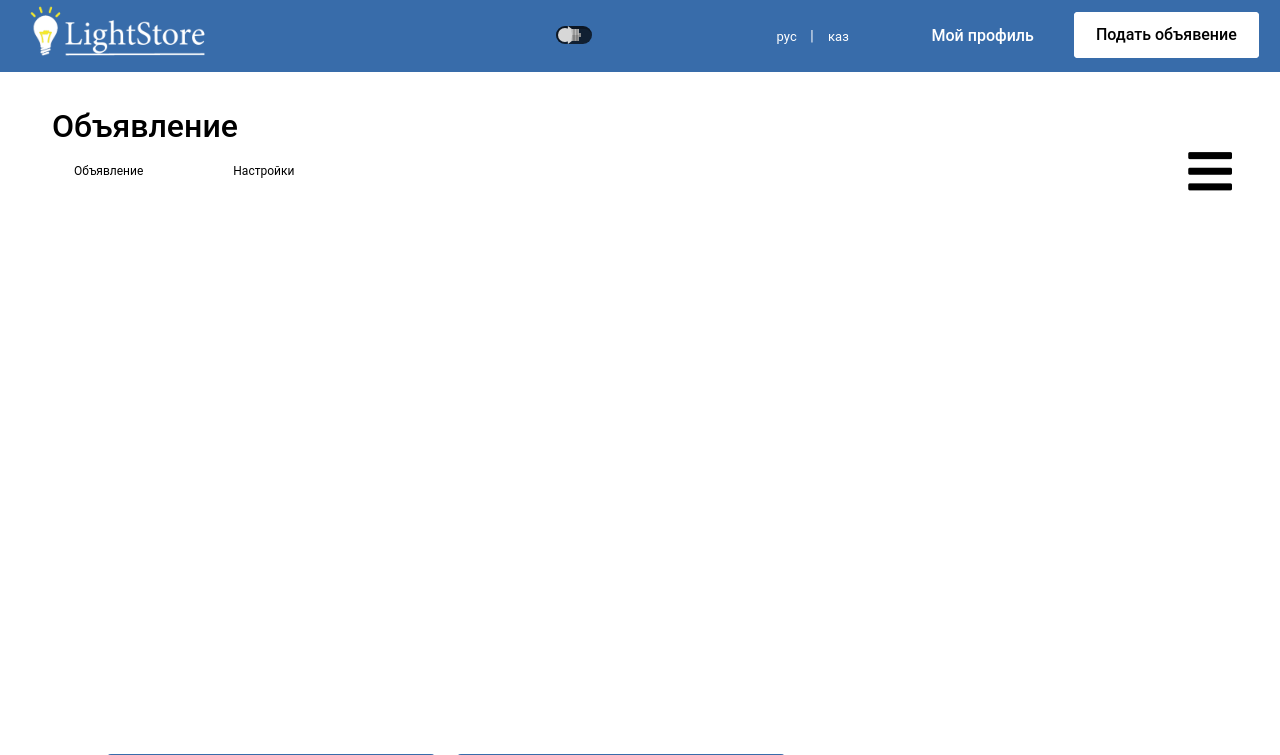
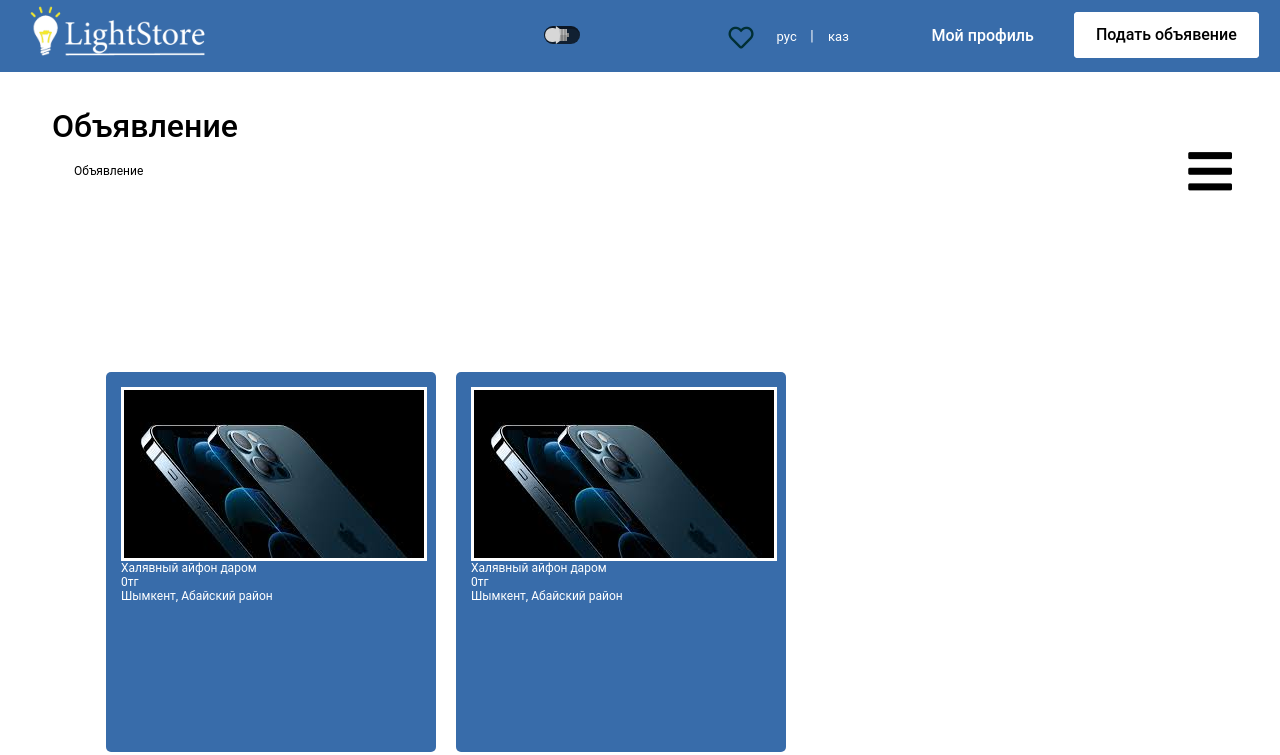
Before and after one commit to Erzhh/LightStore, a PHP site: page /self_advert.php in a window 1280 px wide. Shown: the top 755 px of the page. Run offline with PHP 8.4, Linux system fonts and the light colour scheme; some web fonts are replaced.

Commit message:
избранные иконка

```diff
--- a/admin/advert_for_admin.php
+++ b/admin/advert_for_admin.php
@@ -181,11 +181,7 @@ if(isset($_POST['title'])){
 
 	$img_name = $new_name.'.'.$format;
 	//E^&7btgn23br7b8fn8oq7etbrfiwbut7roo1e3t26e.jpg
-<<<<<<< HEAD
 	$upload = move_uploaded_file( $_FILES['images']['tmp_name'] , '../assets/img/advert/'.$img_name);
-=======
-	$upload = move_uploaded_file( $_FILES['images']['tmp_name'] , '../assets/img'.$img_name);
->>>>>>> b2fbe1f89f7d6046c531f4516ecaf6279dc62bb4
 
 
 	mysqli_query( $c , "INSERT INTO `advert`(`description`,`title`,`price`,`images`,`city_id`,`category_id`,`author_id`)
--- a/assets/css/sait.css
+++ b/assets/css/sait.css
@@ -63,6 +63,7 @@ body {
 }
 .kas1 .kas_li.f1{
     margin-left:50px;
+    display: none;
 }
 .kas3 {
     width: 100%;
--- a/includes/header.php
+++ b/includes/header.php
@@ -1,17 +1,21 @@
-
+<?php include "includes/head.php";?>
 <header id="header-container">
 <div class="wrapper">
             <div class="navi">
                 <div class="wrapper clr rel">
 
                     <div class="col-md-3">
+                      <a href="index.php">
                         <div class="logo">
                             <img src="/assets/img/logo-light.png" alt="">
                         </div>
+                      </a>
                     </div>
                     <div class="col-md-9">
                         <input class="l" type="checkbox">
-
+                        <a href="aa.php">
+                        <i class="far fa-heart"></i>
+                        </a>
                         <div class="lang-selector small">
                             <ul class="breaklist inlblk">
                                 <li class="inlblk">
```
Also changed, not shown: 1 other file.
